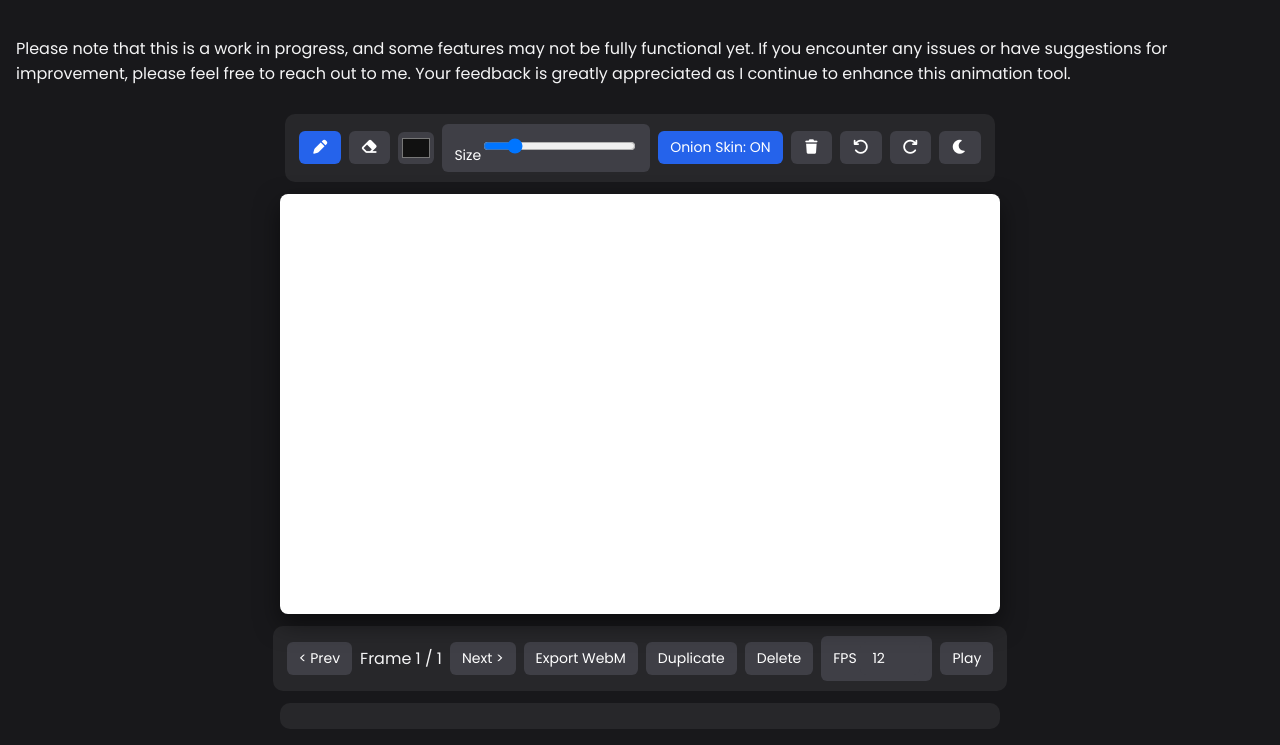
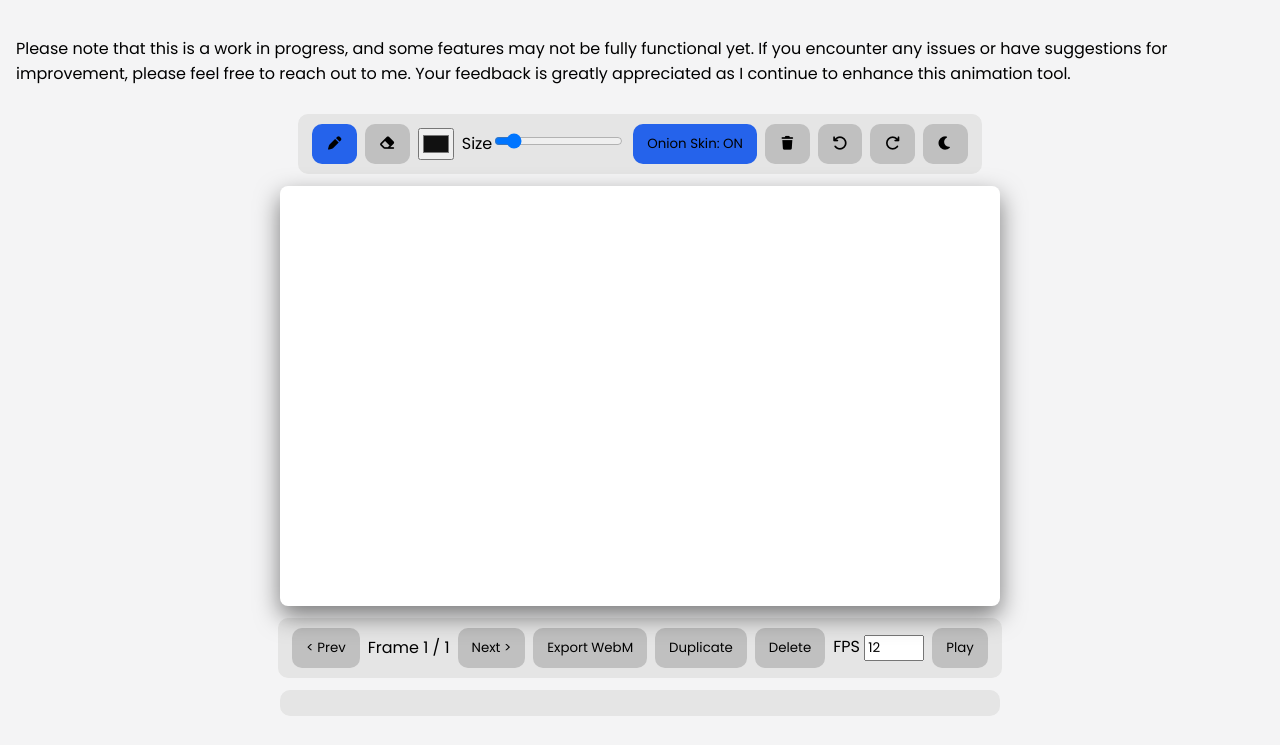
Before and after one commit to folajimiigbojionu-afk/AstropingsAnimationThing, a plain HTML site: page index.html in a window 1280 px wide. Shown: the part 99-844 px from the top of the page. Drawn offline with Linux system fonts and the light colour scheme.

Commit message:
Refactor CSS for theming with CSS variables
Refactor CSS to use CSS variables for theming and improve maintainability.

```diff
--- a/style.css
+++ b/style.css
@@ -2,24 +2,71 @@
 
 * { box-sizing: border-box; font-family: "Poppins", sans-serif; }
 
+:root {
+  /* Dark */
+  --background-color-dark: #18181b;
+  --text-color-dark: #f4f4f5;
+  --button-color-dark: #3f3f46;
+  --toolbar-color-dark: #27272a;
+
+  /* Light */
+  --background-color-light: #f4f4f5;
+  --text-color-light: #000000;
+  --button-color-light: #c0c0c0;
+  --toolbar-color-light: #e5e5e5;
+
+  /* UV */
+  --bg-color: var(--background-color-dark);
+  --text-color: var(--text-color-dark);
+}
+
+body.dark-mode {
+  --bg-color: var(--background-color-dark);
+  --text-color: var(--text-color-dark);
+  --button-color: var(--button-color-dark);
+  --toolbar-color: var(--toolbar-color-dark);
+}
+
+body {
+  --bg-color: var(--background-color-light);
+  --text-color: var(--text-color-light);
+  --button-color: var(--button-color-light);
+  --toolbar-color: var(--toolbar-color-light);
+}
+
 body {
   font-family: "Poppins", sans-serif;
-  margin: 0; background: #18181b; color: #f4f4f5;
+  margin: 0; background: var(--bg-color);
+  color: var(--text-color);
   display: flex; flex-direction: column; align-items: center; gap: 12px; padding: 16px;
+  transition: background-color 0.2s, color 0.2s;
 }
+
+button {
+  background-color: var(--button-color);
+  padding: 10px 14px;
+  border-radius: 10px;
+  border: none;
+  color: var(--text-color);
+  cursor: pointer;
+}
+
 .toolbar, .controls {
   display: flex; flex-wrap: wrap; align-items: center; gap: 8px;
-  background: #27272a; padding: 10px 14px; border-radius: 10px;
+  background: var(--toolbar-color); padding: 10px 14px; border-radius: 10px;
   max-width: 95vw;
 }
-button, input, label {
-  background: #3f3f46; color: #fff; border: none; padding: 6px 12px;
-  border-radius: 6px; cursor: pointer; font-size: 14px;
+
+button:hover { background: var(--button-color-dark); }
+button.active {
+  background: #2563eb;
 }
-button:hover { background: #52525b; }
-button.active { background: #2563eb; }
-input[type="color"] { padding: 2px; width: 36px; height: 32px; }
-input[type="number"] { width: 60px; }
+input[type="color"] {
+  padding: 2px; width: 36px; height: 32px;
+}
+input[type="number"] {
+  width: 60px;
+}
 
 /* Drawing Stage */
 .stage {
@@ -36,8 +83,9 @@ input[type="number"] { width: 60px; }
 
 /* Visible Horizontal Timeline Strip */
 .timeline-wrapper {
-  width: 720px; max-width: 95vw; background: #27272a;
+  width: 720px; max-width: 95vw; background: var(--toolbar-color);
   padding: 10px; border-radius: 10px;
+  transition: background-color 0.2s, color 0.2s;
 }
 .timeline-strip {
   display: flex; align-items: center; gap: 10px;
@@ -50,7 +98,7 @@ input[type="number"] { width: 60px; }
 .frame-card {
   position: relative; flex: 0 0 auto; width: 104px; height: 62px;
   background: #ffffff; border-radius: 6px; overflow: hidden;
-  border: 3px solid #3f3f46; cursor: pointer;
+  border: 3px solid var(--button-color-dark); cursor: pointer;
   transition: transform 0.1s, border-color 0.1s;
 }
 .frame-card:hover {
@@ -71,7 +119,7 @@ input[type="number"] { width: 60px; }
 }
 .add-card {
   flex: 0 0 auto; width: 62px; height: 62px;
-  background: #3f3f46; color: #f4f4f5; border-radius: 6px;
+  background: var(--button-color-dark); color: #f4f4f5; border-radius: 6px;
   display: flex; align-items: center; justify-content: center;
   font-size: 26px; font-weight: bold; cursor: pointer;
 }
@@ -88,7 +136,7 @@ input[type="number"] { width: 60px; }
 }
 .context-menu[hidden] { display: none; }
 .context-menu button { text-align: left; background: transparent; width: 140px; }
-.context-menu button:hover { background: #3f3f46; }
+.context-menu button:hover { background: var(--button-color-dark); }
 
 #drawCanvas {
   cursor: none;
```
